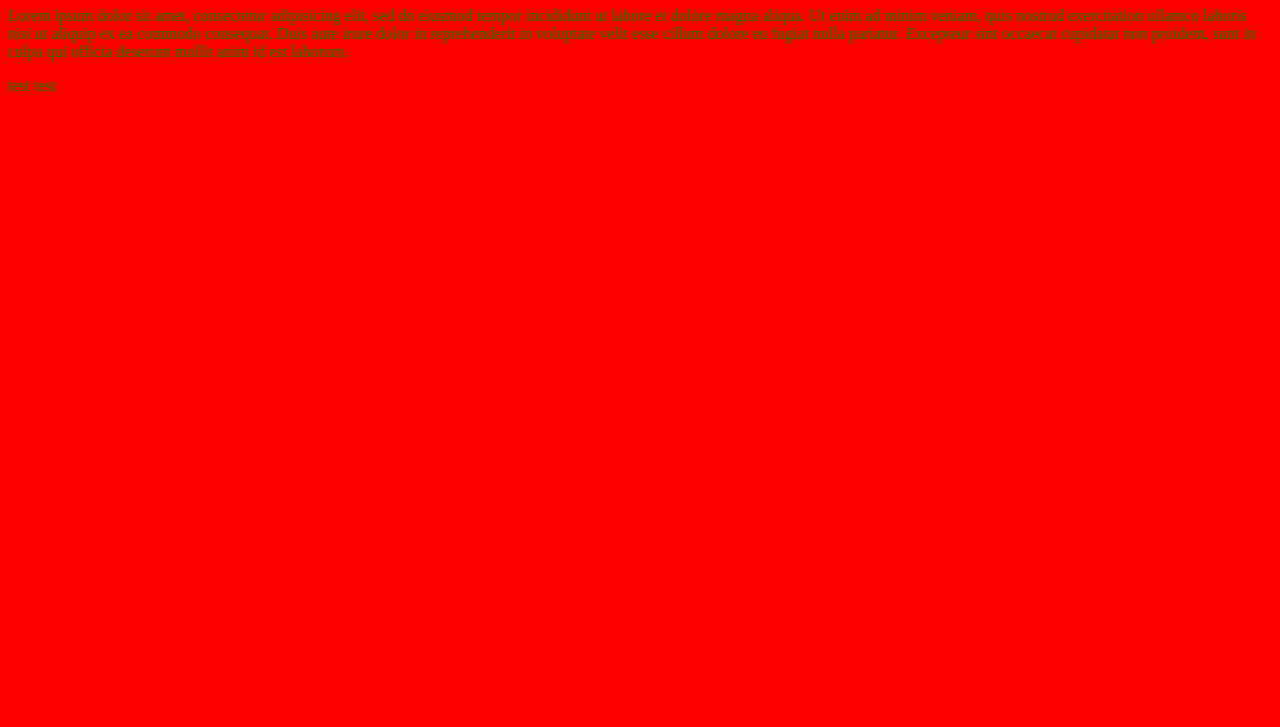
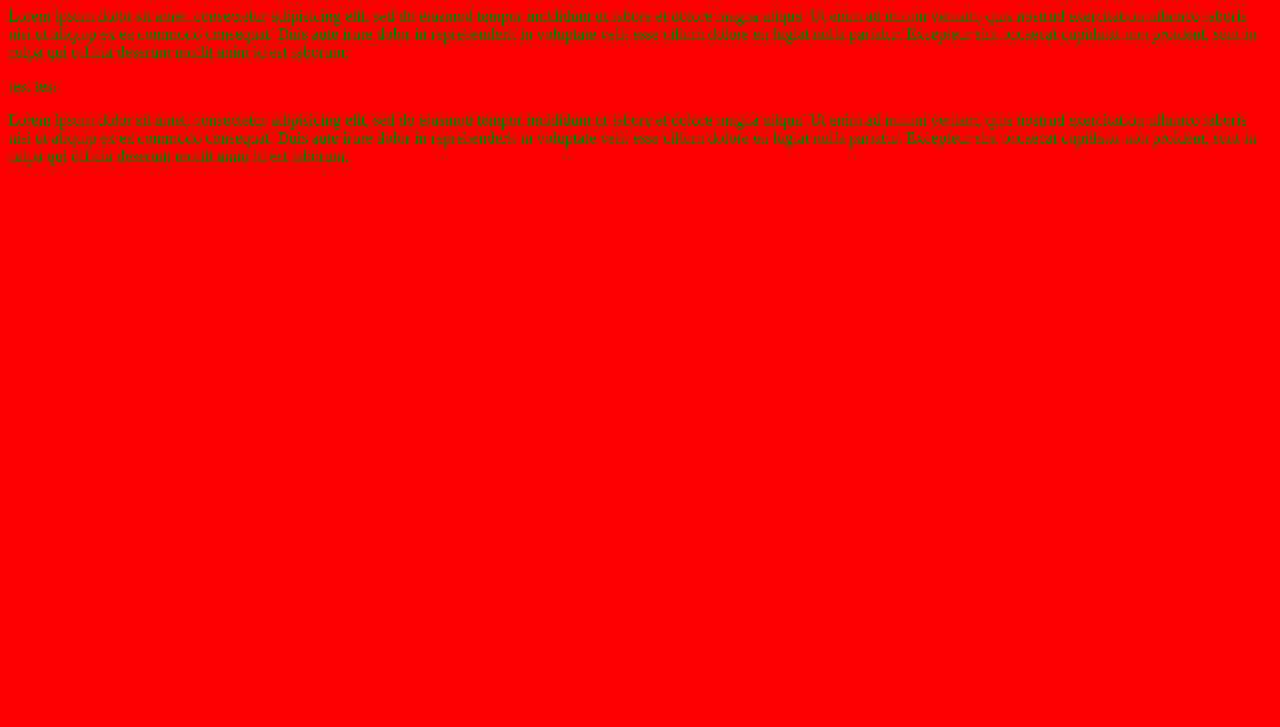
Before and after one commit to aurelieslod/test_git, a plain HTML site: page index.html in a window 1280 px wide. Shown: the part 73-800 px from the top of the page. Drawn offline with Linux system fonts and the light colour scheme.

Commit message:
first commit branch develop

```diff
--- a/index.html
+++ b/index.html
@@ -13,5 +13,10 @@
       sunt in culpa qui officia deserunt mollit anim id est laborum.</p>
 
       <p>test test</p>
+
+      <p> Lorem ipsum dolor sit amet, consectetur adipisicing elit, sed do eiusmod tempor incididunt ut labore et dolore magna aliqua. Ut enim ad minim veniam, quis nostrud exercitation ullamco laboris nisi ut aliquip ex ea commodo consequat. Duis aute irure dolor in reprehenderit in voluptate velit esse
+        cillum dolore eu fugiat nulla pariatur. Excepteur sint occaecat cupidatat non proident, sunt in culpa qui officia deserunt mollit anim id est laborum.</p>
+
+
   </body>
 </html>
```
